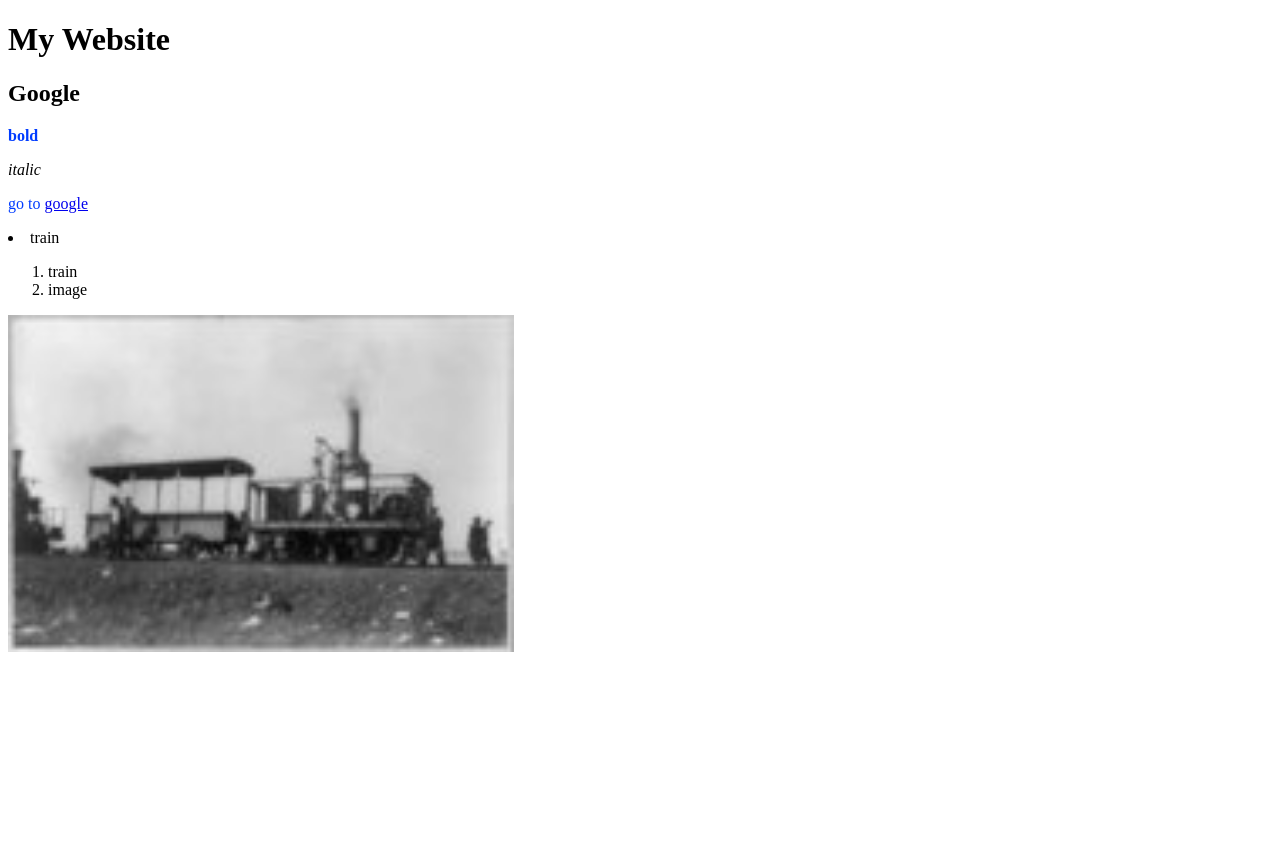
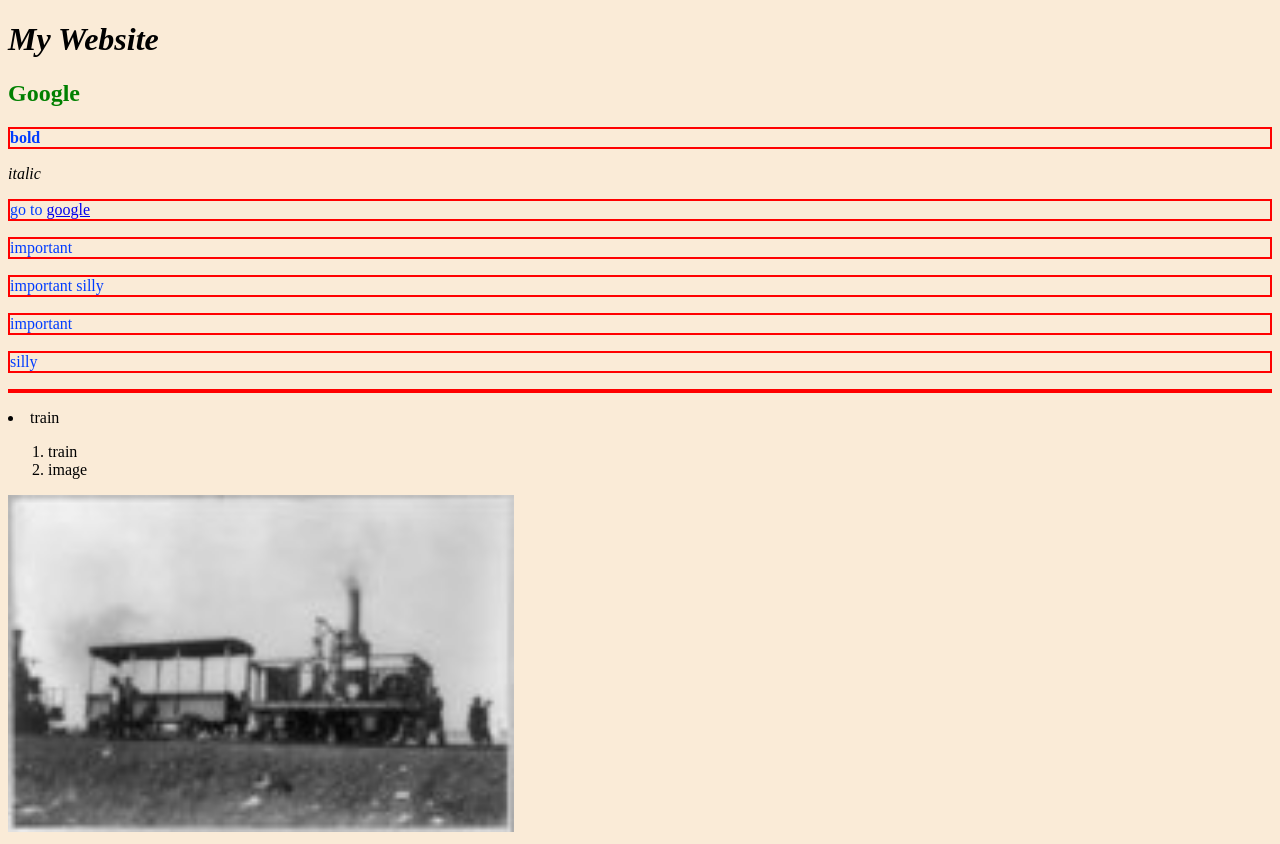
Before and after one commit to Jiwon0528/Jiwon0528.github.io, a plain HTML site: page index.html in a window 1280 px wide. Before the commit the page ends 800 px from the top, so only its background shows below. Drawn offline with Linux system fonts and the light colour scheme.

Commit message:
update index.html

```diff
--- a/index.html
+++ b/index.html
@@ -1,11 +1,13 @@
 <!DOCTYPE html>
 <html lang="en">
+
 <head>
   <meta charset="UTF-8">
   <meta name="viewport" content="width=device-width, initial-scale=1.0">
   <title>Jiwon's Website</title>
   <link href="styles/main.css" rel="stylesheet">
 </head>
+
 <body>
   <h1>My Website</h1>
   <h2>Google</h2>
@@ -15,16 +17,19 @@
     <a href="https://www.google.com/?safe=active&ssui=on">
       google
     </a>
+  <p id="important">important</p>
+  <p class="important silly">important silly</p>
+  <p class="important">important</p>
+  <p class="silly">silly</p>
+  </p>
 
-    </p>
   <li>train</li>
   <ol>
     <li>train</li>
     <li>image</li>
   </ol>
-    <img src="images/train.jpg"
-         alt="train image."
-         style="width: 40%; height: auto;
+  <img src="images/train.jpg" alt="train image." style="width: 40%; height: auto;
        ">
 </body>
+
 </html>
--- a/styles/main.css
+++ b/styles/main.css
@@ -1,3 +1,11 @@
 p{
+    border: 2px red solid;
     color: rgb(0, 60, 255)
 }
+h2{
+    color: green
+}
+h1{
+    font-style: italic;
+}
+body{background-color: antiquewhite;}
```
Lines whose indentation alone changed are shown as unchanged.
